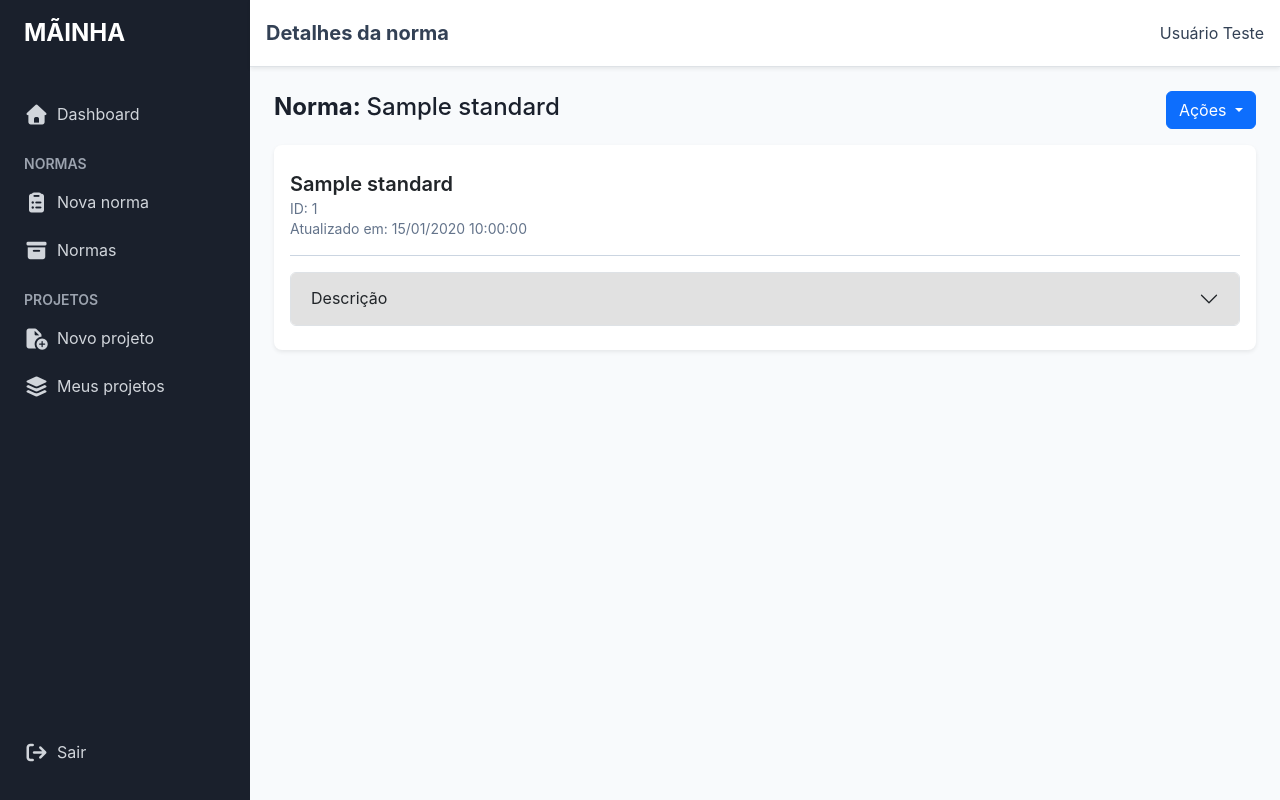
After one commit to mainhaconstrutech/mainha, a Django app: page /standards/1/ in a window 1280 px wide. The commit adds this page. Run offline with Django 5.2, Linux system fonts and the light colour scheme; a user stored in the database is signed in; tables that the repository leaves empty hold one stand-in row (values such as "Sample post").

Commit message:
Adição dos recursos de gerenciamento de Normas

```diff
--- a/mainha/models.py
+++ b/mainha/models.py
@@ -19,4 +19,24 @@ class Project(models.Model):
     user = models.ForeignKey(User, on_delete=models.CASCADE, null=True, default=None)
 
     def __str__(self):
-        return self.name
+        return f"{self.id} - {self.name}"
+
+class Standard(models.Model):
+    name = models.CharField(max_length=512)
+    description = models.TextField(blank=True, default="")
+    created_at = models.DateTimeField(auto_now_add=True)
+    updated_at = models.DateTimeField(auto_now=True)
+
+    def __str__(self):
+        return f"{self.id} - {self.name}"
+
+class StandardRule(models.Model):
+    name = models.CharField(max_length=512)
+    description = models.TextField(blank=True, default="")
+    group = models.CharField(max_length=256)
+    standard = models.ForeignKey(Standard, on_delete=models.CASCADE)
+    created_at = models.DateTimeField(auto_now_add=True)
+    updated_at = models.DateTimeField(auto_now=True)
+
+    def __str__(self):
+        return f"{self.id} - {self.name}"
--- a/mainha/templates/aside_menu_list.html
+++ b/mainha/templates/aside_menu_list.html
@@ -7,6 +7,21 @@
                 <span>Dashboard</span>
             </a>
         </div>
+
+        {% if user.is_staff %}
+        <div class="menu-group">
+            <div class="menu-group-title mt-3 mb-1">NORMAS</div>
+            <a class="menu-item" href="{% url 'standard-create' %}">
+                <i class="fa-solid fa-clipboard-list fa-lg me-2"></i>
+                <span>Nova norma</span>
+            </a>
+            <a class="menu-item" href="{% url 'standard-list' %}">
+                <i class="fa-solid fa-box-archive fa-lg me-2"></i>
+                <span class="text-gray-800">Normas</span>
+            </a>
+        </div>
+        {% endif %}
+
         <div class="menu-group">
             <div class="menu-group-title mt-3 mb-1">PROJETOS</div>
             <a class="menu-item" href="{% url 'project-create' %}">
--- a/mainha/templates/project/create.html
+++ b/mainha/templates/project/create.html
@@ -2,7 +2,6 @@
 {% load static %}
 
 {% block page_head %}
-<link rel="stylesheet" href="{% static 'dashboard.css' %}">
 {% endblock %}
 
 {% block page_title %}
--- /dev/null
+++ b/mainha/templates/standard/detail.html
@@ -0,0 +1,68 @@
+{% extends '../base.html' %}
+{% load static %}
+
+{% block page_head %}
+{% endblock %}
+
+{% block page_title %}
+<span>Detalhes da norma</span>
+{% endblock %}
+
+{% block page_content %}
+<div>
+  <article>
+    <div class="page-group-title mb-3">
+      <div class="d-flex justify-content-between gap-2">
+        <div>Norma: <span class="fw-medium">{{ object.name }}</span></div>
+        <div class="dropdown">
+          <button class="btn btn-primary dropdown-toggle" type="button" data-bs-toggle="dropdown"
+            aria-expanded="false">
+            <span>Ações</span>
+          </button>
+          <ul class="dropdown-menu">
+            <li class="warning">
+              <a class="dropdown-item" href="{% url 'standard-update' object.pk %}">
+                <i class="fa-solid fa-pen-to-square fa-lg me-2"></i>
+                <span>Atualizar Norma</span>
+              </a>
+            </li>
+            <li class="danger">
+              <a class="dropdown-item" href="{% url 'standard-delete' object.pk %}">
+                <i class="fa-solid fa-trash-can fa-lg me-2"></i>
+                <span>Deletar Norma</span>
+              </a>
+            </li>
+          </ul>
+        </div>
+      </div>
+    </div>
+    <div class="bg-white rounded-3 shadow-sm py-2">
+      <div class="p-3">
+        <div>
+          <div class="d-flex justify-content-between align-items-start">
+            <span class="fw-semibold fs-5">{{ object.name }}</span>
+          </div>
+          <div class="subtext text-nowrap">ID: {{ object.id }}</div>
+          <div class="subtext text-nowrap">Atualizado em: {{ object.updated_at|date:"d/m/Y H:i:s" }}</div>
+        </div>
+        <div class="divider py-3"></div>
+        <div class="accordion" id="accordionPanels">
+          <div class="accordion-item">
+            <h2 class="accordion-header">
+              <button class="accordion-button collapsed" type="button" data-bs-toggle="collapse"
+                data-bs-target="#panels-collapseOne" aria-expanded="false" aria-controls="panels-collapseOne">
+                Descrição
+              </button>
+            </h2>
+            <div id="panels-collapseOne" class="accordion-collapse collapse">
+              <div class="accordion-body">
+                {{ object.description }}
+              </div>
+            </div>
+          </div>
+        </div>
+      </div>
+    </div>
+  </article>
+</div>
+{% endblock %}
--- a/mainha/urls.py
+++ b/mainha/urls.py
@@ -1,13 +1,19 @@
 from django.urls import path
 from django.views.generic.base import RedirectView
-from mainha.views import DashboardView, ProjectListView, ProjectCreateView, ProjectDetailView, ProjectUpdateView, ProjectDeleteView
+
+from mainha import views as MainhaViews
 
 urlpatterns = [
     path("", RedirectView.as_view(url="/dashboard"), name="index"),
-    path("dashboard/", DashboardView.as_view(), name="dashboard"),
-    path("projects/", ProjectListView.as_view(), name="project-list"),
-    path("projects/new/", ProjectCreateView.as_view(), name="project-create"),
-    path("projects/<slug:pk>/", ProjectDetailView.as_view(), name="project-detail"),
-    path("projects/<slug:pk>/edit/", ProjectUpdateView.as_view(), name="project-update"),
-    path("projects/<slug:pk>/delete/", ProjectDeleteView.as_view(), name="project-delete"),
+    path("dashboard/", MainhaViews.DashboardView.as_view(), name="dashboard"),
+    path("projects/", MainhaViews.ProjectListView.as_view(), name="project-list"),
+    path("projects/new/", MainhaViews.ProjectCreateView.as_view(), name="project-create"),
+    path("projects/<slug:pk>/", MainhaViews.ProjectDetailView.as_view(), name="project-detail"),
+    path("projects/<slug:pk>/edit/", MainhaViews.ProjectUpdateView.as_view(), name="project-update"),
+    path("projects/<slug:pk>/delete/", MainhaViews.ProjectDeleteView.as_view(), name="project-delete"),
+    path("standards/", MainhaViews.StandardListView.as_view(), name="standard-list"),
+    path("standards/new/", MainhaViews.StandardCreateView.as_view(), name="standard-create"),
+    path("standards/<slug:pk>/", MainhaViews.StandardDetailView.as_view(), name="standard-detail"),
+    path("standards/<slug:pk>/edit/", MainhaViews.StandardUpdateView.as_view(), name="standard-update"),
+    path("standards/<slug:pk>/delete/", MainhaViews.StandardDeleteView.as_view(), name="standard-delete"),
 ]
--- a/mainha/views.py
+++ b/mainha/views.py
@@ -1,4 +1,3 @@
-from django.shortcuts import render
 from django.urls import reverse_lazy
 
 from django.views.generic import TemplateView
@@ -6,18 +5,17 @@ from django.views.generic.list import ListView
 from django.views.generic.detail import DetailView
 from django.views.generic.edit import DeleteView, CreateView, UpdateView
 
-from django.contrib.auth.mixins import LoginRequiredMixin
+from django.contrib.auth.mixins import LoginRequiredMixin, PermissionRequiredMixin
 
-from mainha.forms import ProjectForm
-
-from mainha.models import Project
+from mainha import forms as MainhaForms
+from mainha import models as MainhaModels
 
 class DashboardView(LoginRequiredMixin, TemplateView):
     template_name = "dashboard.html"
 
     def get_context_data(self, **kwargs):
         context = super().get_context_data(**kwargs)
-        all_projects = Project.objects.filter(user=self.request.user).order_by("-updated_at")
+        all_projects = MainhaModels.Project.objects.filter(user=self.request.user).order_by("-updated_at")
         projects_all_total = all_projects.count()
         projects_success_total = all_projects.filter(status="success").count()
         projects_success_rate = projects_success_total / projects_all_total * 100 if projects_all_total != 0 else 0
@@ -30,15 +28,15 @@ class DashboardView(LoginRequiredMixin, TemplateView):
 
 
 class ProjectListView(LoginRequiredMixin, ListView):
-    model = Project
+    model = MainhaModels.Project
     template_name = "project/list.html"
 
     def get_queryset(self):
-        return Project.objects.filter(user=self.request.user)
+        return MainhaModels.Project.objects.filter(user=self.request.user)
 
 class ProjectCreateView(LoginRequiredMixin, CreateView):
-    model = Project
-    form_class = ProjectForm
+    model = MainhaModels.Project
+    form_class = MainhaForms.ProjectForm
     template_name = "project/create.html"
     success_url = reverse_lazy("project-list")
 
@@ -49,25 +47,58 @@ class ProjectCreateView(LoginRequiredMixin, CreateView):
         return response
 
 class ProjectDetailView(LoginRequiredMixin, DetailView):
-    model = Project
+    model = MainhaModels.Project
     template_name = "project/detail.html"
 
     def get_queryset(self):
-        return Project.objects.filter(user=self.request.user)
+        return MainhaModels.Project.objects.filter(user=self.request.user)
 
 class ProjectUpdateView(LoginRequiredMixin, UpdateView):
-    model = Project
-    form_class = ProjectForm
+    model = MainhaModels.Project
+    form_class = MainhaForms.ProjectForm
     template_name = "project/update.html"
     success_url = reverse_lazy("project-list")
 
     def get_queryset(self):
-        return Project.objects.filter(user=self.request.user)
+        return MainhaModels.Project.objects.filter(user=self.request.user)
 
 class ProjectDeleteView(LoginRequiredMixin, DeleteView):
-    model = Project
+    model = MainhaModels.Project
     template_name = "project/delete.html"
     success_url = reverse_lazy("project-list")
 
     def get_queryset(self):
-        return Project.objects.filter(user=self.request.user)
+        return MainhaModels.Project.objects.filter(user=self.request.user)
+
+class StandardListView(LoginRequiredMixin, PermissionRequiredMixin, ListView):
+    model = MainhaModels.Standard
+    permission_required = 'is_staff'
+    template_name = "standard/list.html"
+
+    def get_queryset(self):
+        return MainhaModels.Standard.objects.all().order_by("-id")
+
+class StandardCreateView(LoginRequiredMixin, PermissionRequiredMixin, CreateView):
+    model = MainhaModels.Standard
+    form_class = MainhaForms.StandardForm
+    permission_required = 'is_staff'
+    template_name = "standard/create.html"
+    success_url = reverse_lazy("standard-list")
+
+class StandardDetailView(LoginRequiredMixin, PermissionRequiredMixin, DetailView):
+    model = MainhaModels.Standard
+    permission_required = 'is_staff'
+    template_name = "standard/detail.html"
+
+class StandardUpdateView(LoginRequiredMixin, PermissionRequiredMixin, UpdateView):
+    model = MainhaModels.Standard
+    form_class = MainhaForms.StandardForm
+    permission_required = 'is_staff'
+    template_name = "standard/update.html"
+    success_url = reverse_lazy("standard-list")
+
+class StandardDeleteView(LoginRequiredMixin, PermissionRequiredMixin, DeleteView):
+    model = MainhaModels.Standard
+    permission_required = 'is_staff'
+    template_name = "standard/delete.html"
+    success_url = reverse_lazy("standard-list")
```
Also changed, not shown: mainha/forms.py (+34 -2 lines), mainha/templates/standard/create.html (added, +44 -0 lines), mainha/templates/standard/delete.html (added, +40 -0 lines), mainha/templates/standard/list.html (added, +50 -0 lines), mainha/templates/standard/update.html (added, +44 -0 lines), mainha/migrations/0004_standard_standardrule.py (added).
